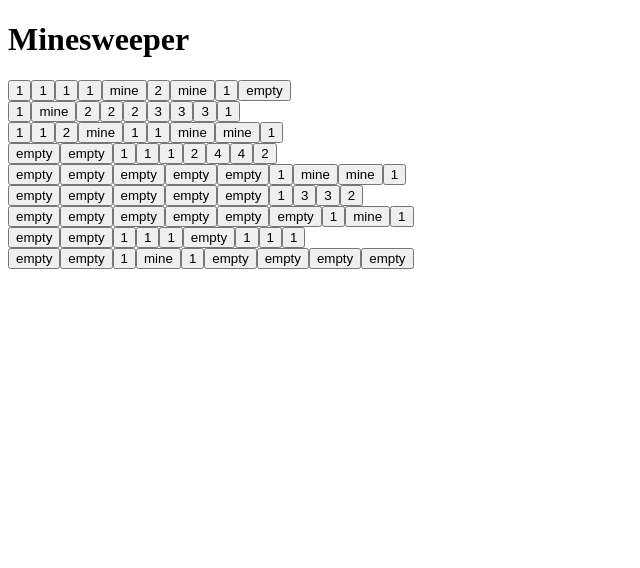
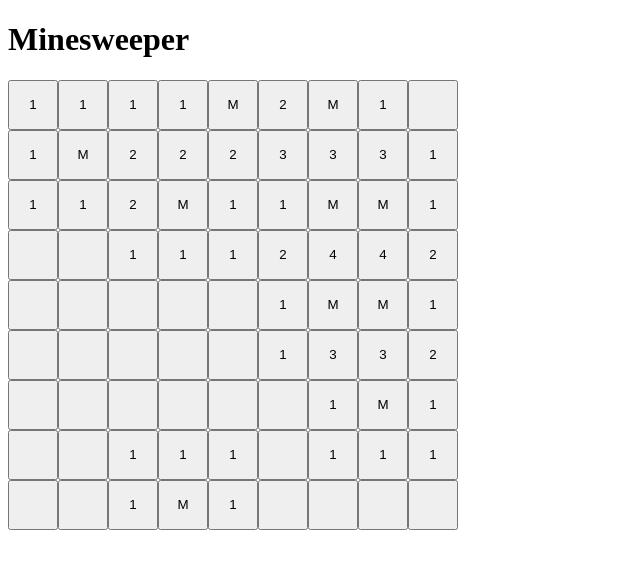
Before and after one commit to ki8yk8/minesweeper, a React (Vite) app: page / in a window 1280 px wide. Shown: the top 568 px of the page, without its empty margins (0-640 px from the left). Built offline with nearby package versions, Linux system fonts and the light colour scheme.

Commit message:
stylizes the minesweeper grid layout

```diff
--- a/package.json
+++ b/package.json
@@ -12,7 +12,8 @@
   },
   "dependencies": {
     "react": "^19.1.1",
-    "react-dom": "^19.1.1"
+    "react-dom": "^19.1.1",
+    "react-icons": "^5.5.0"
   },
   "devDependencies": {
     "@eslint/js": "^9.36.0",
--- a/src/components/minesweeper/minesweeper.jsx
+++ b/src/components/minesweeper/minesweeper.jsx
@@ -1,4 +1,5 @@
 import createMinesweeper from "../../helpers/minesweeper";
+import "./style.css";
 
 export default function Minesweeper({ level = "easy" }) {
 	const mines_array = createMinesweeper(level);
@@ -9,7 +10,8 @@ export default function Minesweeper({ level = "easy" }) {
 				<div className="minesweeper__row" key={y}>
 					{row.map((item, x) => (
 						<button className="minesweeper__row__cell" key={x}>
-							{item}
+							{item !== "empty" && item !== "mine" && <span>{item}</span>}
+							{item === "mine" && <span>M</span>}
 						</button>
 					))}
 				</div>
--- /dev/null
+++ b/src/components/minesweeper/style.css
@@ -0,0 +1,10 @@
+.minesweeper__row {
+	display: flex;
+	flex-direction: row;
+}
+
+.minesweeper__row__cell {
+	display: block;
+	width: 50px;
+	height: 50px;
+}
```
Also changed, not shown: 1 other file (tests, documents, lock files or other folders).
